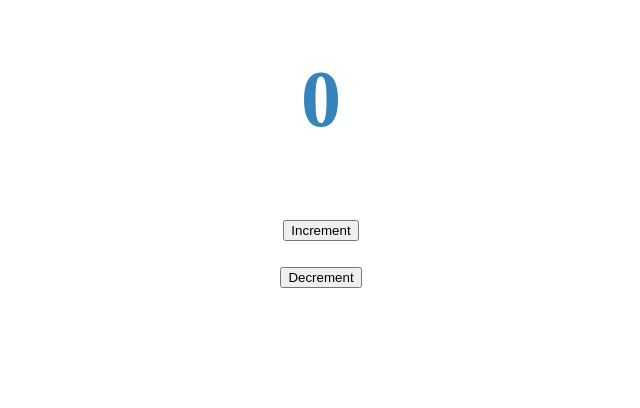
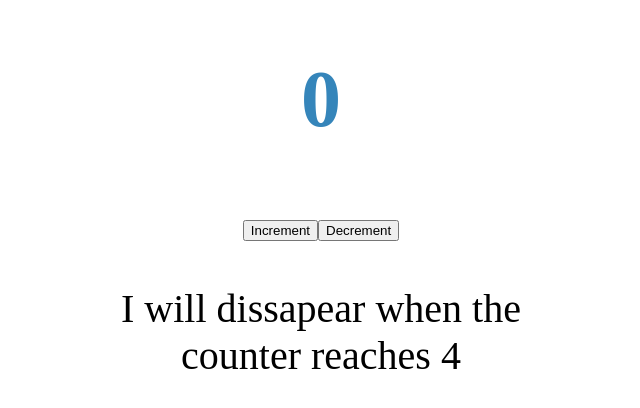
Before and after one commit to armendlahi/learning-react-ick, a React (Create React App) app: page / in a window 1280 px wide. Shown: the top 408 px of the page, without its empty margins (319-959 px from the left). Built offline with nearby package versions, Linux system fonts and the light colour scheme.

Commit message:
Use effect with cleanup function.

```diff
--- a/src/App.js
+++ b/src/App.js
@@ -1,21 +1,36 @@
 import React, { useState, useEffect } from 'react';
 import randomColor from 'randomcolor';
+import Counter from './Counter';
 
 const style = {
     fontSize: 40,
-    width: 100,
+    width: 500,
     margin: '0 auto',
     textAlign: 'center'
 };
 
 const App = () => {
+    const max = 4;
     const [count, setCount] = useState(0);
     const [color, setColor] = useState('#000');
+
+    // useState approach with objects
+    // const obj = { asd: 'asd' };
+    // const [myObject, setMyObject] = useState(obj);
+    // obj.app = 'adsad';
+    // setMyObject({ ...obj });
+
 
     const changeCount = action => {
         setCount(prevState => action === 'increment' ? prevState + 1 : prevState - 1);
     }
 
+    // componentDidMount
+    useEffect(() => {
+        console.log('Component did mount.');
+    }, []);
+
+    // componentDidUpdate
     useEffect(() => {
         setColor(randomColor());
     }, [count]);
@@ -25,6 +40,9 @@ const App = () => {
             <h1 style={{ color }}>{count}</h1>
             <button onClick={() => changeCount('increment')}>Increment</button>
             <button onClick={() => changeCount('decrement')}>Decrement</button>
+            {count < 4 && (
+                <Counter max={4} />
+            )}
         </div>
     )
 };
--- /dev/null
+++ b/src/Counter.js
@@ -0,0 +1,21 @@
+import React, { useEffect } from 'react';
+
+const Counter = ({ max }) => {
+    // componentWillUnmount
+    useEffect(() => {
+        const interval = setInterval(() => {
+            console.log("Interval");
+        }, 1000);
+        // console.log('Counter mounted');
+
+        // Component will unmount
+        // Cleanup function
+        return () => {
+            clearInterval(interval);
+        };
+    }, []);
+
+    return <p>I will dissapear when the counter reaches {max}</p>
+};
+
+export default Counter;
```
